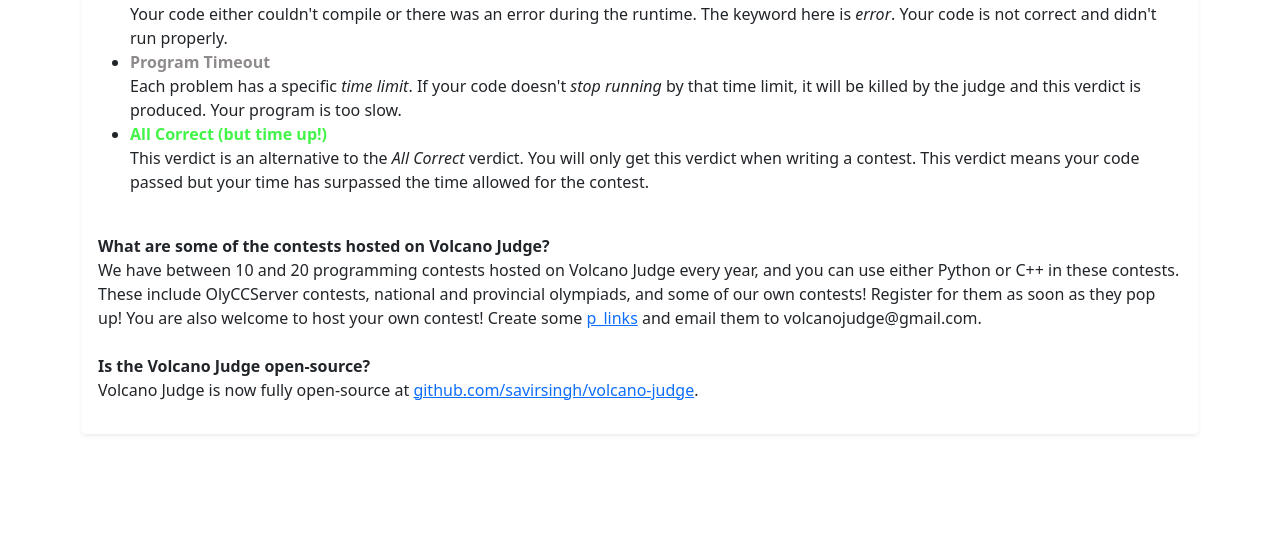
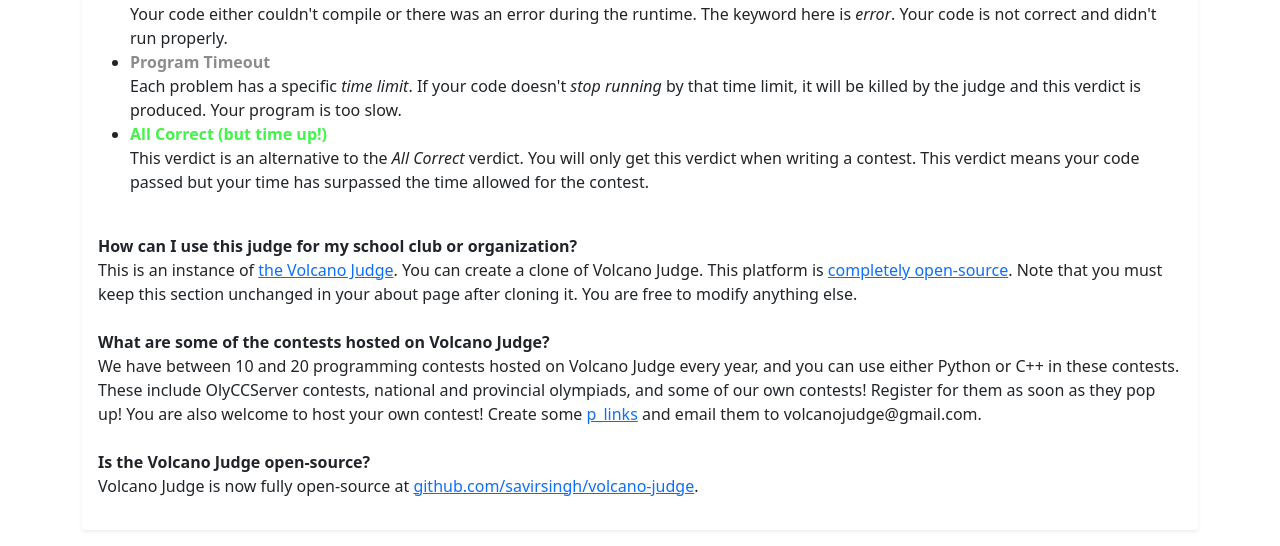
Before and after one commit to savirsingh/volcano-judge, a Flask app: page /about in a window 1280 px wide. Shown: the part 917-1463 px from the top of the page. Before the commit the page ends 1352 px from the top, so only its background shows below. Run offline with Flask 3, Linux system fonts and the light colour scheme; data that the repository does not hold is empty; some libraries are stand-ins or nearby versions.

Commit message:
Update about.html

```diff
--- a/templates/about.html
+++ b/templates/about.html
@@ -135,6 +135,8 @@
         <li><b style="color: #42f548">All Correct (but time up!)</b><br>
         This verdict is an alternative to the <i>All Correct</i> verdict. You will only get this verdict when writing a contest. This verdict means your code passed but your time has surpassed the time allowed for the contest.</li>
     </ul><br>
+    <b>How can I use this judge for my school club or organization?</b><br>
+    This is an instance of <a href="https://volcanojudge.pythonanywhere.com">the Volcano Judge</a>. You can create a clone of Volcano Judge. This platform is <a href="https://github.com/savirsingh/volcano-judge">completely open-source</a>. Note that you must keep this section unchanged in your about page after cloning it. You are free to modify anything else.<br><br>
     <b>What are some of the contests hosted on Volcano Judge?</b><br>
     We have between 10 and 20 programming contests hosted on Volcano Judge every year, and you can use either Python or C++ in these contests. These include OlyCCServer contests, national and provincial olympiads, and some of our own contests! Register for them as soon as they pop up!
     You are also welcome to host your own contest! Create some <a href="https://volcanojudge.github.io/p_link">p_links</a> and email them to volcanojudge@gmail.com.<br><br>
```
